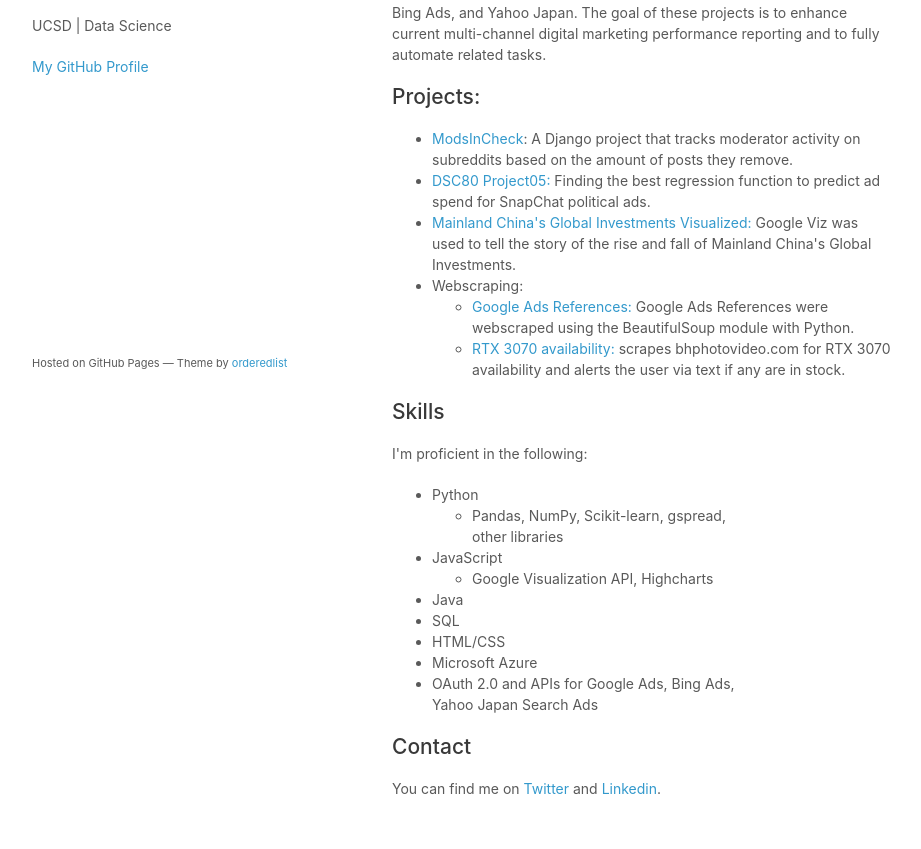
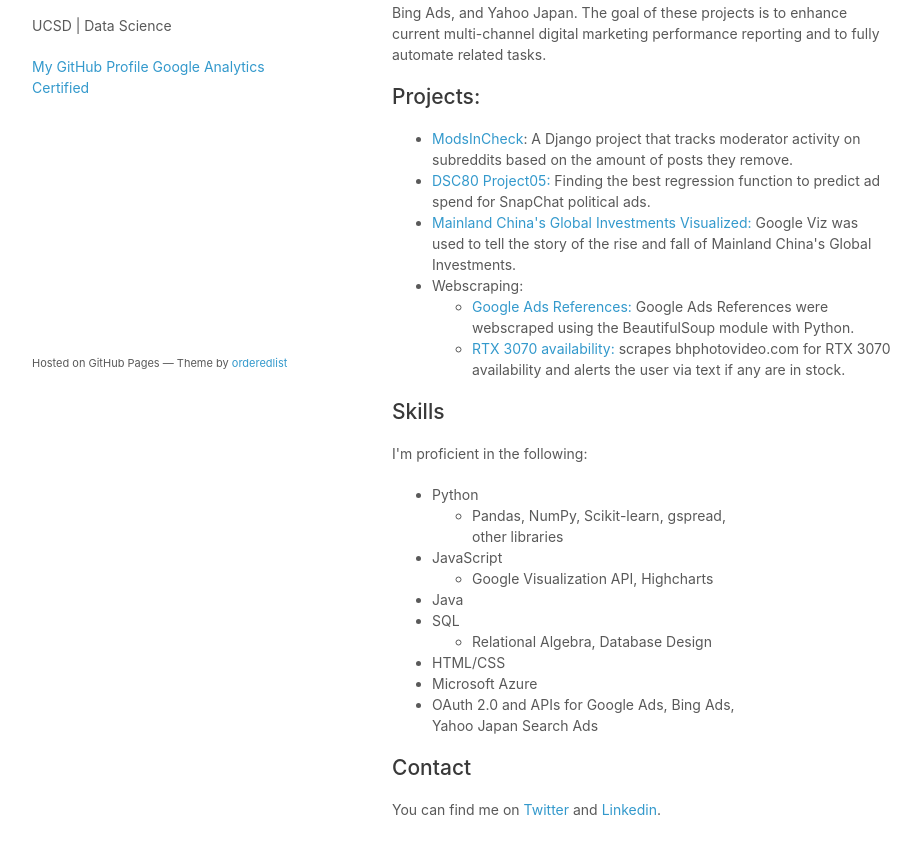
Before and after one commit to davamini/davamini.github.io, a plain HTML site: page index.html in a window 1280 px wide. Shown: the part 358-1207 px from the top of the page, without its empty margins (178-1099 px from the left). Drawn offline with Linux system fonts and the light colour scheme.

Commit message:
more skills

```diff
--- a/index.html
+++ b/index.html
@@ -19,6 +19,7 @@
         <h1>David Aminifard</h1>
         <p>UCSD | Data Science</p>
         <a href="https://github.com/davamini" target="_blank">My GitHub Profile</a>
+        <a href="https://skillshop.exceedlms.com/student/award/73371433" target="_blank">Google Analytics Certified</a>
       </header>
 
       <section>
@@ -70,6 +71,9 @@
           </li>
           <li>Java</li>
           <li>SQL</li>
+          <ul style = "margin-bottom:0;">
+            <li>Relational Algebra, Database Design</li>
+          </ul>
           <li>HTML/CSS</li>
           <li>Microsoft Azure</li>
           <li>OAuth 2.0 and APIs for Google Ads, Bing Ads, <br>Yahoo Japan Search Ads</li>
```
